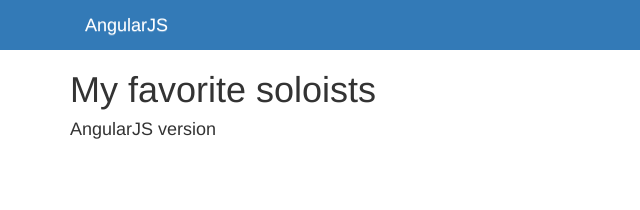
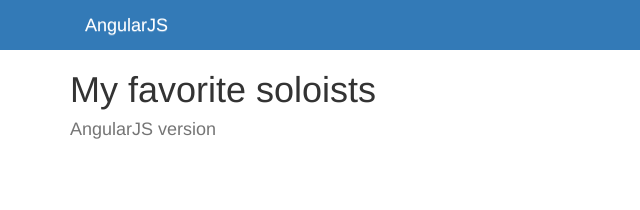
Before and after one commit to vhnam/sample-angular, a website: page angular-binding/index.html in a window 1280 px wide. Shown: the top 210 px of the page, 0-640 px from the left. Drawn offline with nearby package versions, Linux system fonts and the light colour scheme.

Commit message:
fix description for angular-binding and jquery-binding.

```diff
--- a/angular-binding/style.css
+++ b/angular-binding/style.css
@@ -19,6 +19,10 @@ h2.navbar-brand > a {
     text-align: right;
 }
 
+.description {
+    color: #757575;
+}
+
 /* List of artists */
 .table-artist > thead > tr > th:nth-child(1),
 .table-artist > tbody > tr > td:nth-child(1) {
--- a/jquery-binding/style.css
+++ b/jquery-binding/style.css
@@ -20,7 +20,7 @@ h2.navbar-brand > a {
 }
 
 .description {
-	color: #757575;
+    color: #757575;
 }
 
 /* List of artists */
```
